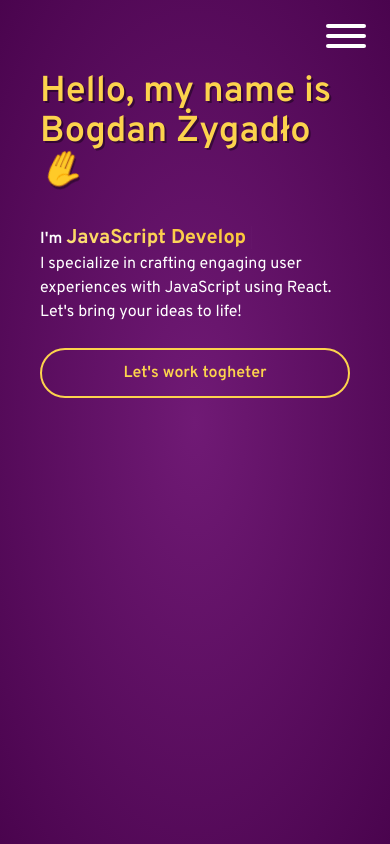
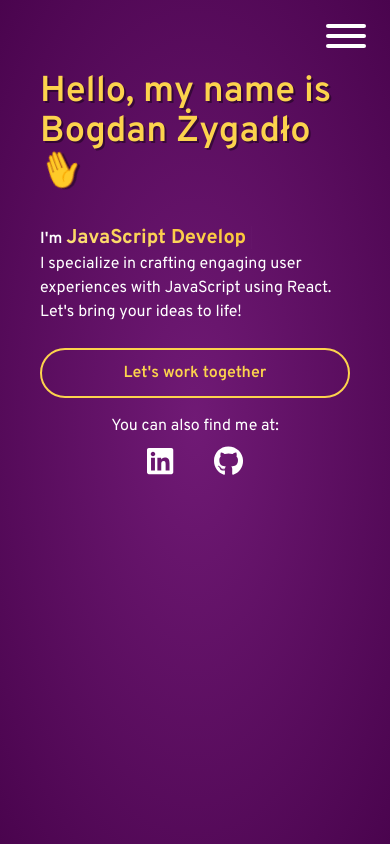
Before and after one commit to SoT03/Portfolio, a Next.js app: page / in a window 390 px wide. Built offline with nearby package versions, Linux system fonts and the light colour scheme.

Commit message:
finished landing page for mobile phones

```diff
--- a/app/components/Header.tsx
+++ b/app/components/Header.tsx
@@ -4,6 +4,16 @@ import React from 'react';
 import Navbar from './Navbar';
 import { useTypewriter, Cursor } from 'react-simple-typewriter';
 import Link from 'next/link';
+import { faLinkedin, faGithub } from '@fortawesome/free-brands-svg-icons';
+import SocialLink from './header/socialLink';
+
+const socialData = [
+	{
+		icon: faLinkedin,
+		link: 'https://www.linkedin.com/in/bogdan-%C5%BCygad%C5%82o-371962272/',
+	},
+	{ icon: faGithub, link: 'https://github.com/SoT03' },
+];
 
 export default function Header() {
 	const [text] = useTypewriter({
@@ -37,11 +47,18 @@ export default function Header() {
 					</p>
 				</div>
 				<div>
-					<Link href='' className='btn'>
-						Let's work togheter
+					<Link href='' className='btn mb-4'>
+						Let's work together
 					</Link>
 				</div>
-				<div></div>
+				<div className='text-center'>
+					<h2 className='mb-2'>You can also find me at:</h2>
+					<div className='flex justify-center gap-10'>
+						{socialData.map((item) => (
+							<SocialLink key={item.link} {...item} />
+						))}
+					</div>
+				</div>
 			</div>
 		</header>
 	);
--- /dev/null
+++ b/app/components/header/socialLink.tsx
@@ -0,0 +1,17 @@
+import { IconDefinition } from '@fortawesome/fontawesome-svg-core';
+import { FontAwesomeIcon } from '@fortawesome/react-fontawesome';
+import Link from 'next/link';
+import React from 'react';
+
+type SocialLinkProps = {
+	link: string;
+	icon: IconDefinition;
+};
+
+export default function SocialLink({ link, icon }: SocialLinkProps) {
+	return (
+		<Link target='_blank' className='' href={link}>
+			<FontAwesomeIcon icon={icon} className='text-3xl' />
+		</Link>
+	);
+}
--- a/app/globals.css
+++ b/app/globals.css
@@ -16,7 +16,7 @@ body {
 }
 
 .wave-animation {
-	animation: 2500ms infinite wave;
+	animation: 2s infinite wave;
 }
 
 .btn {
--- a/package.json
+++ b/package.json
@@ -9,6 +9,9 @@
 		"lint": "next lint"
 	},
 	"dependencies": {
+		"@fortawesome/fontawesome-svg-core": "^6.5.1",
+		"@fortawesome/free-brands-svg-icons": "^6.5.1",
+		"@fortawesome/react-fontawesome": "^0.2.0",
 		"next": "14.1.3",
 		"react": "^18",
 		"react-dom": "^18",
```
Also changed, not shown: 1 other file (tests, documents, lock files or other folders).
